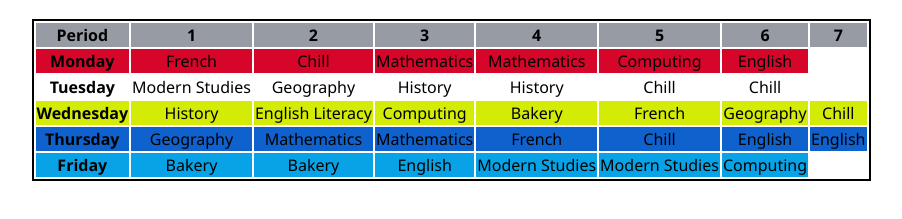
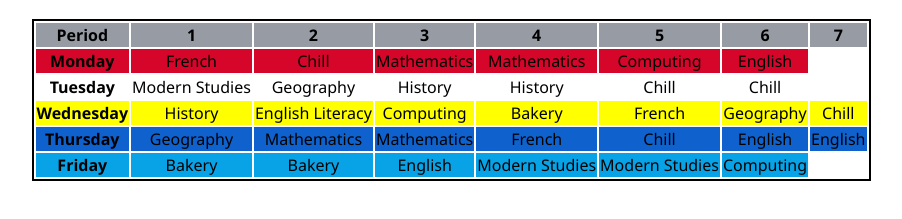
Before and after one commit to cl-dg1301/timetable-2023, a plain HTML site: page index.html in a window 1280 px wide. Shown: the part 67-286 px from the top of the page, without its empty margins (189-1091 px from the left). Drawn offline with Linux system fonts and the light colour scheme.

Commit message:
Add Colour Common Name Example

```diff
--- a/index.html
+++ b/index.html
@@ -38,7 +38,7 @@
         <td>Chill</td>
         <td>Chill</td>
       </tr>
-      <tr style="background:rgb(212, 235, 5)">
+      <tr style="background:yellow">
         <th>Wednesday</th>
         <td>History</td>
         <td>English Literacy</td>
```
